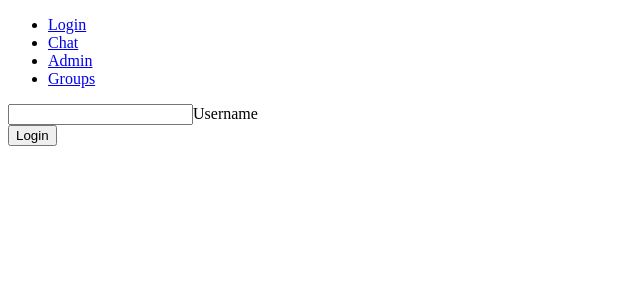
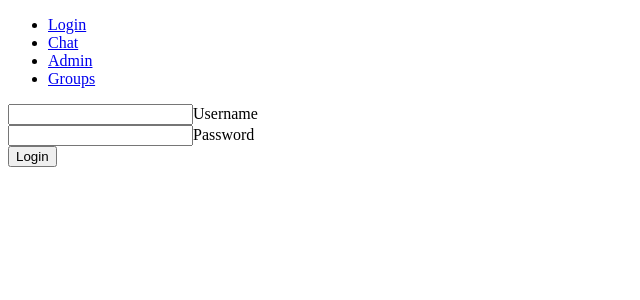
Before and after one commit to seanearls/3813ICT-Assignment1, an Angular app in the folder assignment1/: page /login in a window 1280 px wide. Shown: the top 300 px of the page, without its empty margins (0-640 px from the left). Built offline with nearby package versions, Linux system fonts and the light colour scheme.

Commit message:
Added password authentication.

```diff
--- a/assignment1/src/app/login/login.component.html
+++ b/assignment1/src/app/login/login.component.html
@@ -5,5 +5,10 @@
       <label class="form-label" for="username">Username</label>
     </div>
 
+    <div class="form-outline mb-4">
+      <input type="password" [(ngModel)]="upwd" name="upwd" id="upwd" class="form-control" />
+      <label class="form-label" for="upwd">Password</label>
+    </div>
+
     <button type="button" (click)="onLogin()" class="btn btn-primary btn-block mb-4">Login</button>
 </form>
--- a/assignment1/src/app/login/login.component.ts
+++ b/assignment1/src/app/login/login.component.ts
@@ -21,15 +21,17 @@ export class LoginComponent implements OnInit {
   }
 
   username:string="";
+  upwd:string = "";
+  role: string="";
 
 
   ngOnInit(): void {
   }
 
   onLogin() {
-    let user = {username: this.username};
-    if (this.username === "") {
-      alert("Please enter a username.");
+    let user = {username: this.username, upwd: this.upwd};
+    if (this.username === "" && this.upwd === "") {
+      alert("Please enter a username and password.");
       return;
     }
     this.httpClient.post(serverURL + '/api/auth', user, httpOptions).subscribe((data: any) => {
```
